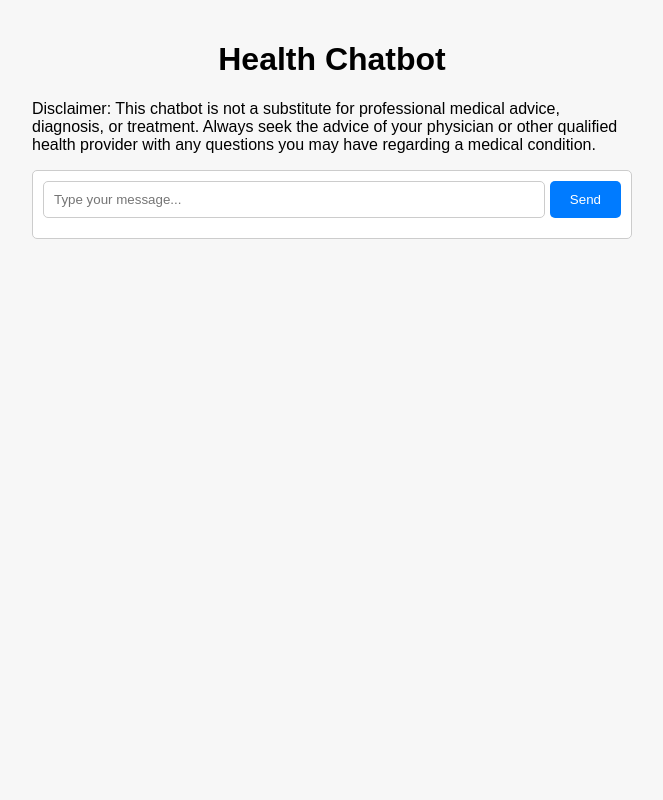
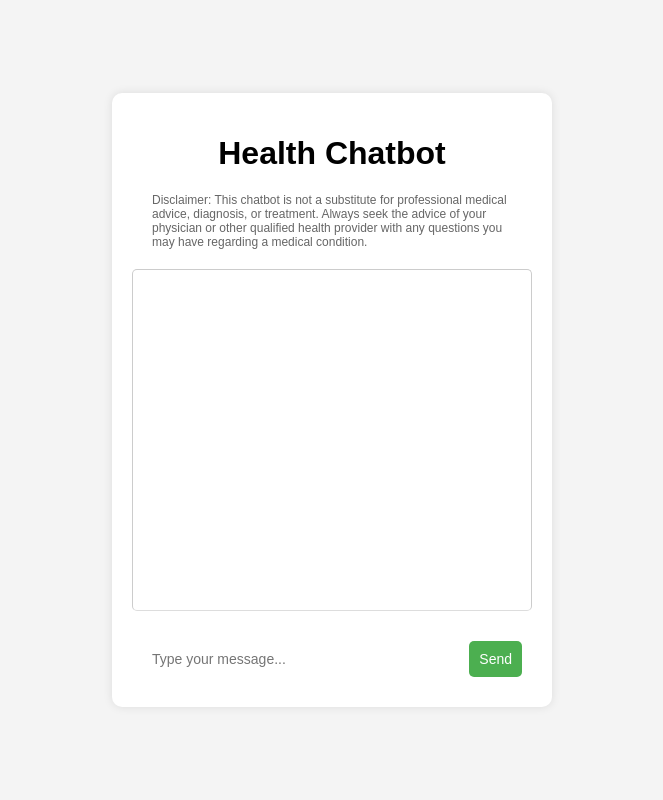
Before and after one commit to Obstinatemensch/health_NLP_chatbot, a Python web app: template templates/index.html in a window 1280 px wide. Shown: the whole page, without its empty margins (308-971 px from the left). Run offline with Jinja, Linux system fonts and the light colour scheme; the template is opened without the code that fills it, so the values that code supplies are empty.

Commit message:
ui improvements

```diff
--- a/templates/index.html
+++ b/templates/index.html
@@ -1,8 +1,100 @@
 <!DOCTYPE html>
-<html>
+<html lang="en">
 <head>
+    <meta charset="UTF-8">
+    <meta name="viewport" content="width=device-width, initial-scale=1.0">
     <title>Health Chatbot</title>
     <link rel="stylesheet" href="{{ url_for('static', filename='styles.css') }}">
+    <style>
+        body {
+            background-color: #f4f4f4;
+            font-family: 'Arial', sans-serif;
+            margin: 0;
+            display: flex;
+            justify-content: center;
+            align-items: center;
+            height: 100vh;
+        }
+
+        .container {
+            background-color: #fff;
+            border-radius: 10px;
+            box-shadow: 0 0 10px rgba(0, 0, 0, 0.1);
+            overflow: hidden;
+            max-width: 400px;
+            width: 100%;
+        }
+
+        .chat-container {
+            padding: 20px;
+            height: 300px;
+            overflow-y: auto;
+            border-bottom: 1px solid #ddd;
+        }
+
+        .message {
+            display: flex;
+            margin-bottom: 10px;
+            flex-direction: column;
+        }
+
+        .user-message {
+            background-color: #4caf50;
+            color: #fff;
+            border-radius: 5px;
+            padding: 10px;
+            max-width: 70%;
+            word-wrap: break-word;
+            align-self: flex-end;
+        }
+
+        .bot-message {
+            background-color: #f5f5f5;
+            color: #333;
+            border-radius: 5px;
+            padding: 10px;
+            max-width: 70%;
+            word-wrap: break-word;
+            align-self: flex-start;
+        }
+
+        .chat-form {
+            display: flex;
+            justify-content: space-between;
+            align-items: center;
+            padding: 10px;
+        }
+
+        .input-field {
+            flex: 1;
+            padding: 10px;
+            border: none;
+            border-radius: 5px;
+            margin-right: 10px;
+            font-size: 14px;
+        }
+
+        .send-button {
+            background-color: #4caf50;
+            color: #fff;
+            border: none;
+            border-radius: 5px;
+            padding: 10px;
+            cursor: pointer;
+            font-size: 14px;
+        }
+
+        .send-button:hover {
+            background-color: #45a049;
+        }
+
+        /* Disclaimer Styles */
+        .disclaimer {
+            font-size: 12px;
+            color: #666;
+            margin: 10px 20px 20px;
+        }
+    </style>
 </head>
 <body>
     <div class="container">
@@ -11,21 +103,22 @@
         <!-- Disclaimer -->
         <p class="disclaimer">Disclaimer: This chatbot is not a substitute for professional medical advice, diagnosis, or treatment. Always seek the advice of your physician or other qualified health provider with any questions you may have regarding a medical condition.</p>
 
-        <div class="chat-container">
-            <form id="chatForm" class="chat-form">
-                <input type="text" id="userInput" class="input-field" placeholder="Type your message...">
-                <button type="submit" class="send-button">Send</button>
-            </form>
-            <div id="chatResponse" class="response"></div>
-        </div>
+        <div class="chat-container" id="chatResponse"></div>
+        <form id="chatForm" class="chat-form">
+            <input type="text" id="userInput" class="input-field" placeholder="Type your message...">
+            <button type="submit" class="send-button">Send</button>
+        </form>
     </div>
 
     <script>
-        // JavaScript comment
         document.getElementById('chatForm').addEventListener('submit', function(event) {
             event.preventDefault();
 
             let userInput = document.getElementById('userInput').value;
+            let chatResponse = document.getElementById('chatResponse');
+
+            // Display user message
+            chatResponse.innerHTML += `<div class="message"><div class="user-message">${userInput}</div></div>`;
 
             fetch('/chat', {
                 method: 'POST',
@@ -36,7 +129,9 @@
             })
             .then(response => response.json())
             .then(data => {
-                document.getElementById('chatResponse').innerText = data.message; // Update chatResponse with the response message
+                // Display bot response
+                chatResponse.innerHTML += `<div class="message"><div class="bot-message">${data.message}</div></div>`;
+                document.getElementById('userInput').value = ''; // Clear input field
             })
             .catch(error => console.error('Error:', error));
         });
```
